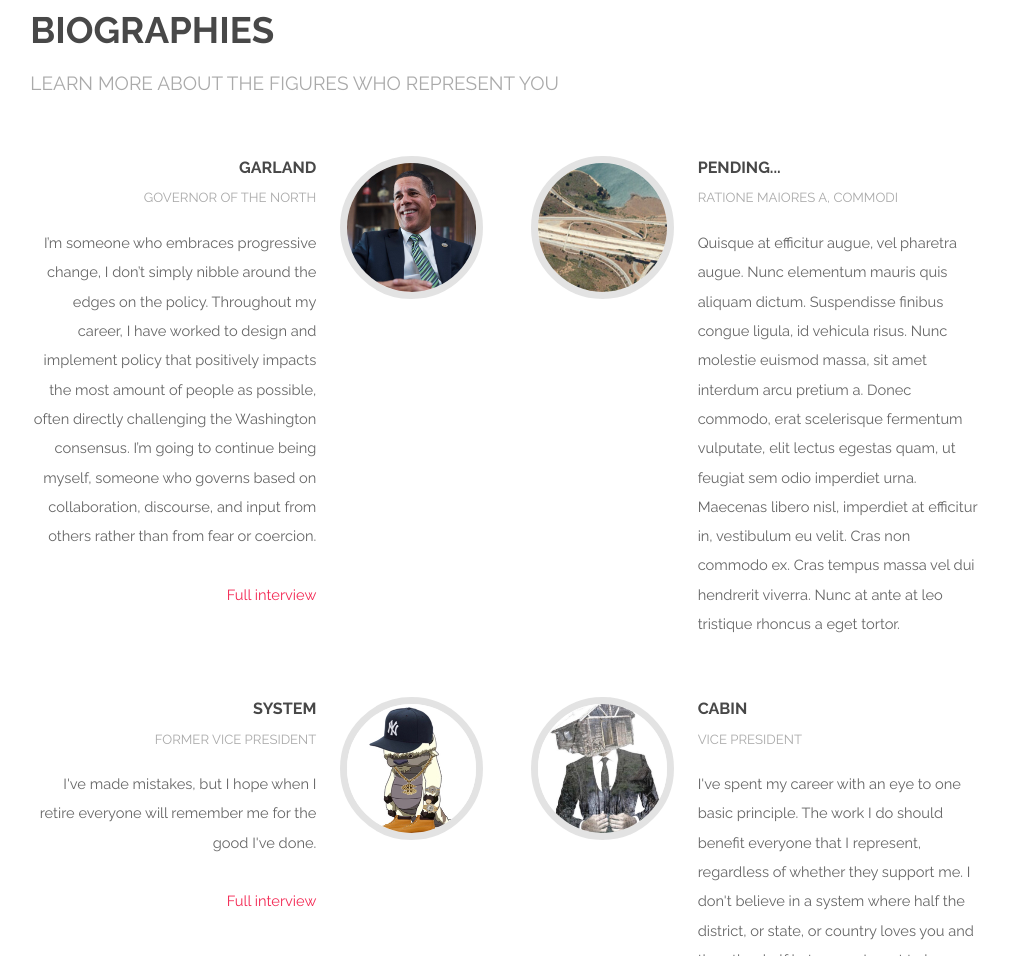
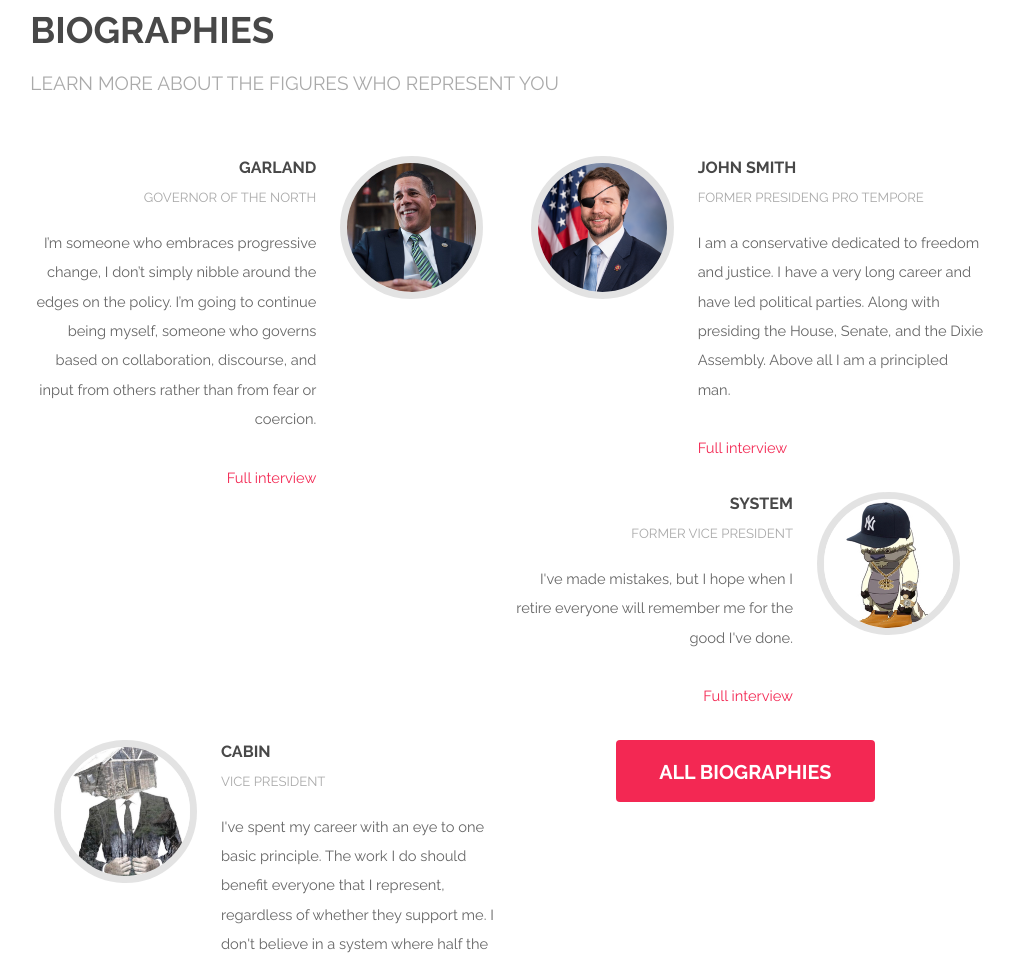
Before and after one commit to the-archivist-ags/the-archivist-ags.github.io, a plain HTML site: page index.html in a window 1280 px wide. Shown: the part 2182-3138 px from the top of the page, without its empty margins (133-1147 px from the left). Drawn offline with Linux system fonts and the light colour scheme.

Commit message:
Updating index of biographies

```diff
--- a/index.html
+++ b/index.html
@@ -101,18 +101,19 @@
 										<h4>Garland</h4>
 										<p>Governor of the North</p>
 									</header>
-									<p>I’m someone who embraces progressive change, I don’t simply nibble around the edges on the policy. Throughout my career, I have worked to design and implement policy that positively impacts the most amount of people as possible, often directly challenging the Washington consensus. I’m going to continue being myself, someone who governs based on collaboration, discourse, and input from others rather than from fear or coercion.</p>
+									<p>I’m someone who embraces progressive change, I don’t simply nibble around the edges on the policy. I’m going to continue being myself, someone who governs based on collaboration, discourse, and input from others rather than from fear or coercion.</p>
 									<a href="biographies/garland/" style="text-decoration:none">Full interview</a>
 								</div>
 							</div>
 							<div class="feature">
-								<div class="image rounded"><img src="images/pic05.jpg" alt="" /></div>
+								<div class="image rounded"><img src="images\biography images\John Smith.png" alt="John Smith Image" /></div>
 								<div class="content">
 									<header>
-										<h4>Pending...</h4>
-										<p>Ratione maiores a, commodi</p>
+										<h4>John Smith</h4>
+										<p>Former Presideng Pro Tempore</p>
 									</header>
-									<p>Quisque at efficitur augue, vel pharetra augue. Nunc elementum mauris quis aliquam dictum. Suspendisse finibus congue ligula, id vehicula risus.  Nunc molestie euismod massa, sit amet interdum arcu pretium a. Donec commodo, erat scelerisque fermentum vulputate, elit lectus egestas quam, ut feugiat sem odio imperdiet urna. Maecenas libero nisl, imperdiet at efficitur in, vestibulum eu velit. Cras non commodo ex. Cras tempus massa vel dui hendrerit viverra. Nunc at ante at leo tristique rhoncus a eget tortor.</p>
+									<p>I am a conservative dedicated to freedom and justice. I have a very long career and have led political parties. Along with presiding the House, Senate, and the Dixie Assembly. Above all I am a principled man.</p>
+									<a href="biographies/john smith/" style="text-decoration:none">Full interview</a>
 								</div>
 							</div>
 							<div class="feature">
```
Also changed, not shown: biographies/index.html (+16 -1 lines).
